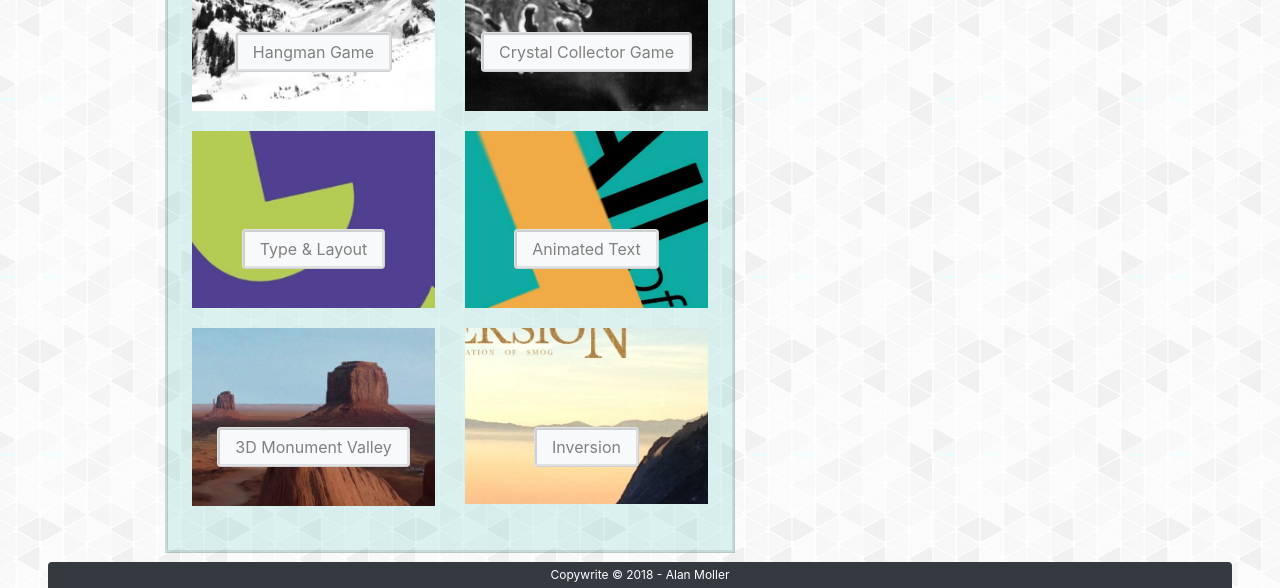
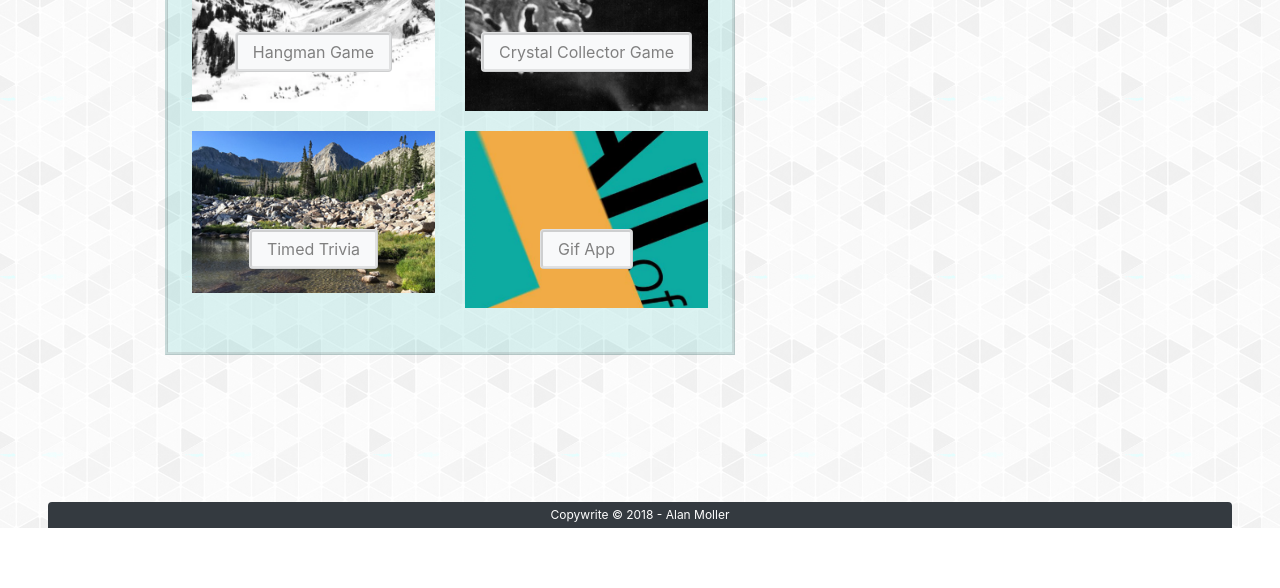
Before and after one commit to almoller/Bootstrap-Portfolio, a plain HTML site: page portfolio.html in a window 1280 px wide. Shown: the part 272-860 px from the top of the page. After the commit the page ends 800 px from the top, so only its background shows below. Drawn offline with nearby package versions, Linux system fonts and the light colour scheme.

Commit message:
updated porfolio up to Gif App

```diff
--- a/portfolio.html
+++ b/portfolio.html
@@ -64,32 +64,32 @@
                 </div>
                 <div class="row">
                     <div class="folioPic_Container col-12 col-lg-6 text-center">
-                        <img class="img-fluid" src="images/type_layout.png" alt="Type & Layout">
+                        <img class="img-fluid" src="images/q4_maybird.jpg" alt="Maybird Gulch">
                         <div class="folioPic_Text text-center w-100">
-                            <a class="folioPic_Link bg-light rounded" href="https://alanmoller.wordpress.com/student-work/type-layout">Type & Layout</a>
+                            <a class="folioPic_Link bg-light rounded" href="https://almoller.github.io/TriviaGame">Timed Trivia</a>
                         </div>
                     </div>
                     <div class="folioPic_Container col-12 col-lg-6 text-center">
                         <img class="img-fluid" src="images/hotRod.png" alt="Animated Text - Hot Rod">
                         <div class="folioPic_Text text-center w-100">
-                            <a class="folioPic_Link bg-light rounded" href="https://vimeo.com/36849182">Animated Text</a>
+                            <a class="folioPic_Link bg-light rounded" href="https://almoller.github.io/Gif-App">Gif App</a>
                         </div>
                     </div>
                 </div>
-                <div class="row">
+                <!-- <div class="row">
                     <div class="folioPic_Container col-12 col-lg-6 text-center">
                         <img class="img-fluid" src="images/3D_Monument.png" alt="3D Monument Valley">
                         <div class="folioPic_Text text-center w-100">
-                            <a class="folioPic_Link bg-light rounded" href="https://vimeo.com/38956566">3D Monument Valley</a>
+                            <a class="folioPic_Link bg-light rounded" href="https://almoller.github.io/Train-Scheduler">Train Scheduler</a>
                         </div>
                     </div>
                     <div class="folioPic_Container col-12 col-lg-6 text-center">
                         <img class="img-fluid" src="images/inversion.png" alt="Inversion">
                         <div class="folioPic_Text text-center w-100">
-                            <a class="folioPic_Link bg-light rounded" href="https://alanmoller.files.wordpress.com/2014/02/inversion2wp.jpg">Inversion</a>
+                            <a class="folioPic_Link bg-light rounded" href="https://alanmoller.files.wordpress.com/2014/02/inversion2wp.jpg"></a>
                         </div>
                     </div>
-                </div>
+                </div> -->
 
             </div>
 
```
Also changed, not shown: images/q4_maybird.jpg (added).
